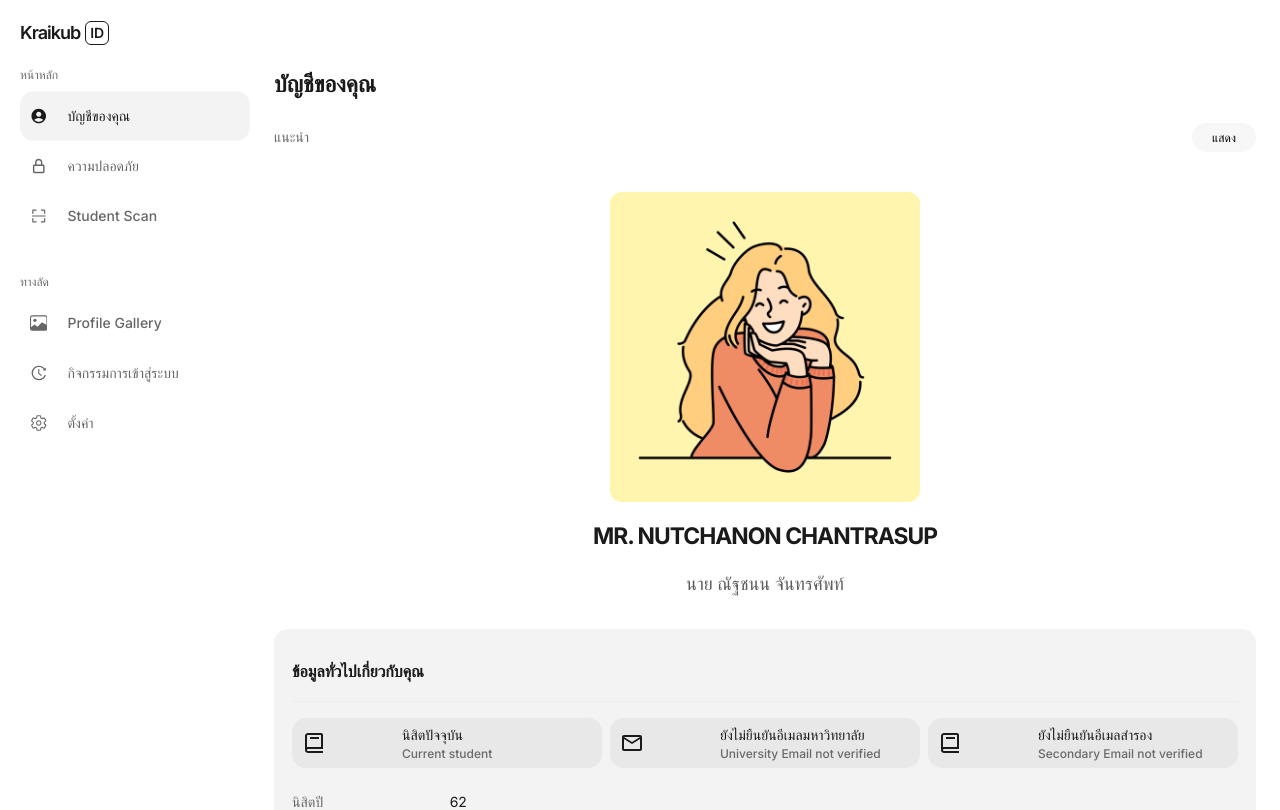
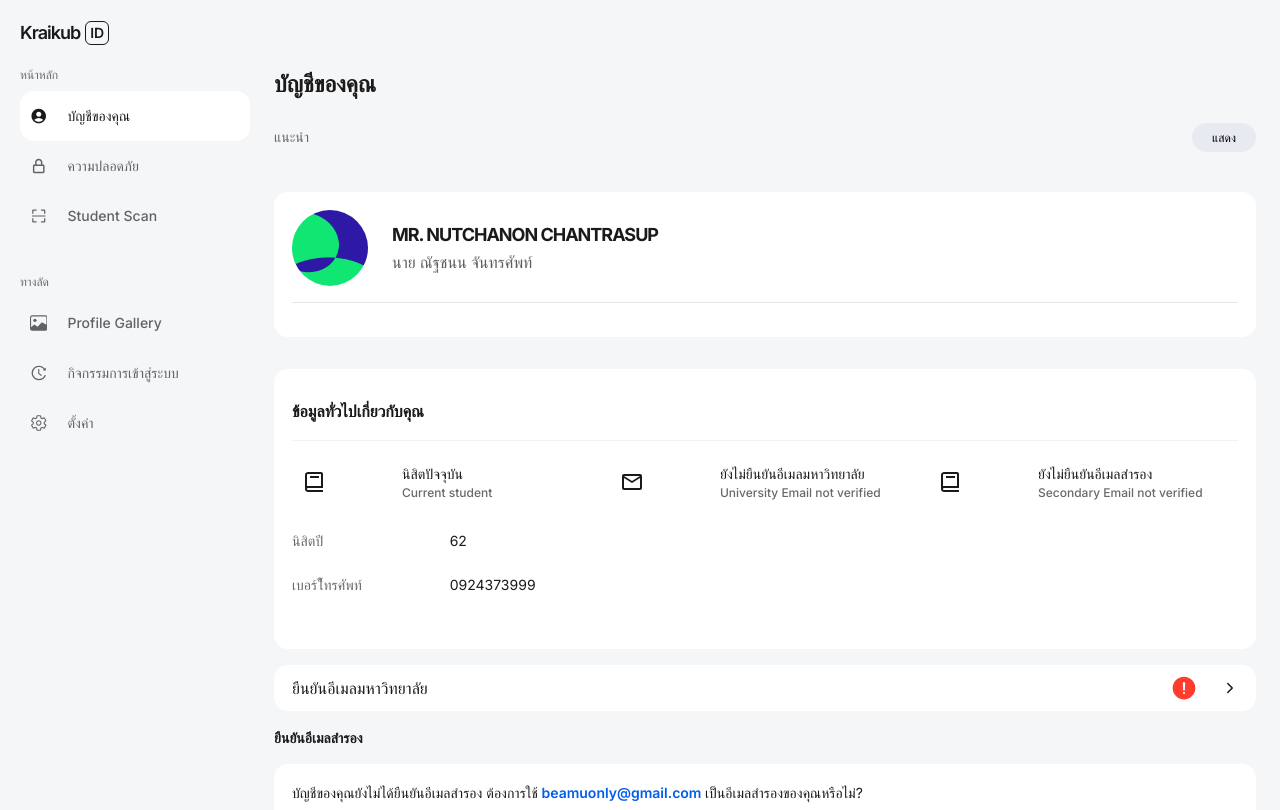
Before and after one commit to kraikub/kraikub-id, a Next.js app: page /account in a window 1280 px wide. Shown: the top 810 px of the page. Built offline with nearby package versions, Linux system fonts and the light colour scheme.

Commit message:
💄 Add security page.

```diff
--- /dev/null
+++ b/pages/security/index.tsx
@@ -0,0 +1 @@
+export { SecurityPage as default } from "../../src/views/security";
--- a/src/layouts/ui/menu/ChoiceCard.tsx
+++ b/src/layouts/ui/menu/ChoiceCard.tsx
@@ -2,12 +2,11 @@ import {
   Paper,
   Box,
   Typography,
-  Divider,
-  Button,
   useTheme,
   ButtonBase,
 } from "@mui/material";
 import { FC, ReactNode } from "react";
+import { LinkWrap } from "../link/LinkWrap";
 
 interface ChoiceCardProps {
   title: string;
@@ -18,25 +17,28 @@ interface ChoiceCardProps {
 export const ChoiceCard: FC<ChoiceCardProps> = (props) => {
   const theme = useTheme();
   return (
-    <Paper sx={{
-      overflow: "hidden",
-      padding: 0,
-    }}>
-      <Box
+    <Box>
+      <Typography
         sx={{
-          p: "18px",
-        }}
-      >
-        <Typography
-          variant="h6"
-          sx={{
-            fontWeight: 500,
-            fontSize: 16,
+          fontWeight: 600,
+          fontSize: 14,
           mb: 2,
         }}
       >
         {props.title}
       </Typography>
+      <Paper
+        sx={{
+          overflow: "hidden",
+          padding: 0,
+        }}
+      >
+        <Box
+          sx={{
+            p: "18px",
+            pb: props.choice?.length ? "0" : "18px",
+          }}
+        >
           {typeof props.description === "string" ? (
             <Typography
               variant="body2"
@@ -58,6 +60,7 @@ export const ChoiceCard: FC<ChoiceCardProps> = (props) => {
           {props.choice?.map((c, index) => {
             return (
               <Box key={`${props.title}-${index}`}>
+                <LinkWrap href={c.href}>
                   <ButtonBase
                     sx={{
                       py: 0,
@@ -68,8 +71,10 @@ export const ChoiceCard: FC<ChoiceCardProps> = (props) => {
                       },
                       display: "block",
                     }}
+                    onClick={c.onClick}
                   >
-                <Box sx={{
+                    <Box
+                      sx={{
                         borderStyle: "solid",
                         borderWidth: "1px 0 0 0",
                         borderColor: theme.palette.divider,
@@ -77,7 +82,8 @@ export const ChoiceCard: FC<ChoiceCardProps> = (props) => {
                         alignItems: "center",
                         justifyContent: "start",
                         minHeight: "44px",
-                }}>
+                      }}
+                    >
                       <Typography
                         sx={{
                           fontSize: 16,
@@ -88,10 +94,12 @@ export const ChoiceCard: FC<ChoiceCardProps> = (props) => {
                       </Typography>
                     </Box>
                   </ButtonBase>
+                </LinkWrap>
               </Box>
             );
           })}
         </Box>
       </Paper>
+    </Box>
   );
 };
--- a/src/styles/mui/kraikubid-light.ts
+++ b/src/styles/mui/kraikubid-light.ts
@@ -8,7 +8,7 @@ export const lightTheme = createTheme({
       contrastText: "#ffffff",
     },
     secondary: {
-      main: "#f7f7f7",
+      main: "#e8eaf1",
       contrastText: "#000000",
     },
     info: {
@@ -20,8 +20,8 @@ export const lightTheme = createTheme({
       contrastText: "#ffffff",
     },
     background: {
-      default: "#ffffff",
-      paper: "#0000000c",
+      default: "#f5f6f7",
+      paper: "#ffffff",
     },
     text: {
       primary: "#1a1a1a",
--- a/src/views/account/components/ProfilePic.tsx
+++ b/src/views/account/components/ProfilePic.tsx
@@ -1,41 +1,81 @@
-import { Stack, Typography } from "@mui/material";
+import { Divider, Paper, Stack, Typography } from "@mui/material";
 import { Box } from "@mui/system";
 
 export const ProfilePic = () => {
   return (
+    <Paper>
+      <Stack
+        spacing={3}
+        direction={{
+          xs: "column",
+          sm: "row",
+        }}
+        justifyContent={{
+          xs: "center",
+          sm: "start",
+        }}
+      >
         <Box
           sx={{
             display: "flex",
             justifyContent: "center",
-      }}
-    >
-      <Stack
-      spacing={2}
-        sx={{
-          alignItems: "center",
+            alignItems: "center,",
           }}
         >
           <Box
             sx={{
               width: {
-              xs: "90%",
-              sm: "400px",
-              md: "310px",
+                xs: "60%",
+                sm: "76px",
               },
-            backgroundImage: `url(/profiles/girl-007.jpg)`,
+              backgroundImage: `url(/resources/default-profile.png)`,
               backgroundSize: "cover",
               backgroundPosition: "center",
-            borderRadius: "12px",
+              borderRadius: "20000px",
               aspectRatio: "1/1",
+              alignSelf: "flex-start",
             }}
           ></Box>
-        <Typography variant="h6" className="letter-spacing-1" fontWeight={700}>MR. NUTCHANON CHANTRASUP</Typography>
-        <Typography sx={{
-          fontSize: 18,
+        </Box>
+
+        <Box
+          sx={{
+            flex: 1,
+            display: "flex",
+            alignItems: "center",
+          }}
+        >
+          <Box
+            textAlign={{
+              xs: "center",
+              sm: "start",
+            }}
+          >
+            <Typography
+              variant="h6"
+              className="letter-spacing-1"
+              fontWeight={700}
+              fontSize={18}
+            >
+              MR. NUTCHANON CHANTRASUP
+            </Typography>
+            <Typography
+              sx={{
+                fontSize: 16,
                 fontWeight: 500,
-          opacity: 0.7
-        }}>นาย ณัฐชนน จันทรศัพท์</Typography>
+                opacity: 0.7,
+              }}
+            >
+              นาย ณัฐชนน จันทรศัพท์
+            </Typography>
+          </Box>
+        </Box>
       </Stack>
-    </Box>
+      <Divider
+        sx={{
+          my: 2,
+        }}
+      />
+    </Paper>
   );
 };
--- a/src/views/oauth2-activities/index.tsx
+++ b/src/views/oauth2-activities/index.tsx
@@ -65,6 +65,9 @@ export const OAuthActivities: NextPage = () => {
                   disableGutters
                   expanded={whichActive === index}
                   onChange={handleChange(index)}
+                  sx={{
+                    py: "4px",
+                  }}
                 >
                   <AccordionSummary
                     key={`oauth2-act-${index}`}
```
Also changed, not shown: pages/index.tsx (+39 -1 lines), src/views/security/components/PersonalEmail.tsx (added, +25 -0 lines), src/views/security/components/TwoFactor.tsx (added, +29 -0 lines), src/views/security/components/UniversityEmail.tsx (added, +18 -0 lines), src/views/security/index.tsx (added, +25 -0 lines). Lines whose indentation alone changed are shown as unchanged.
